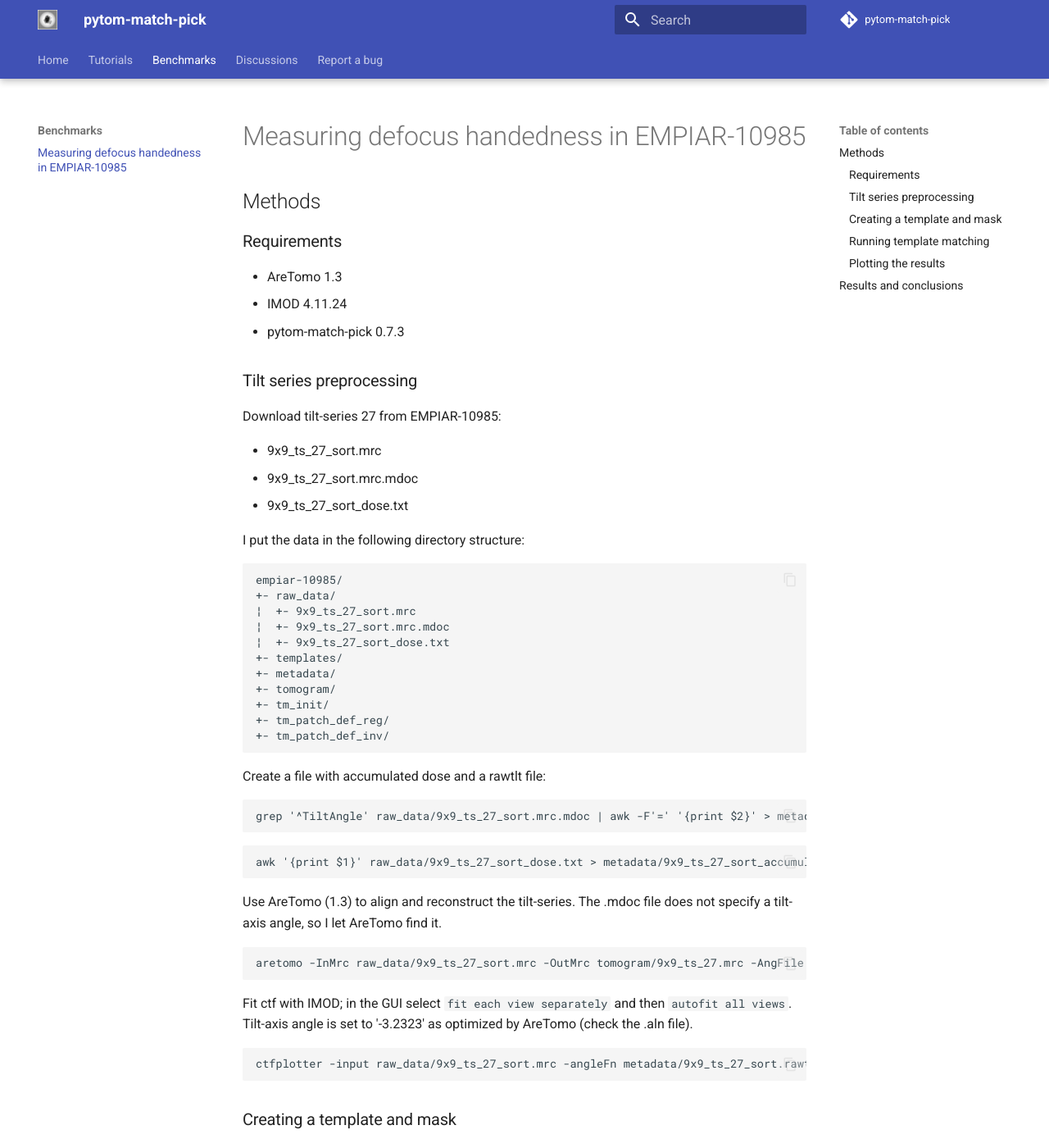
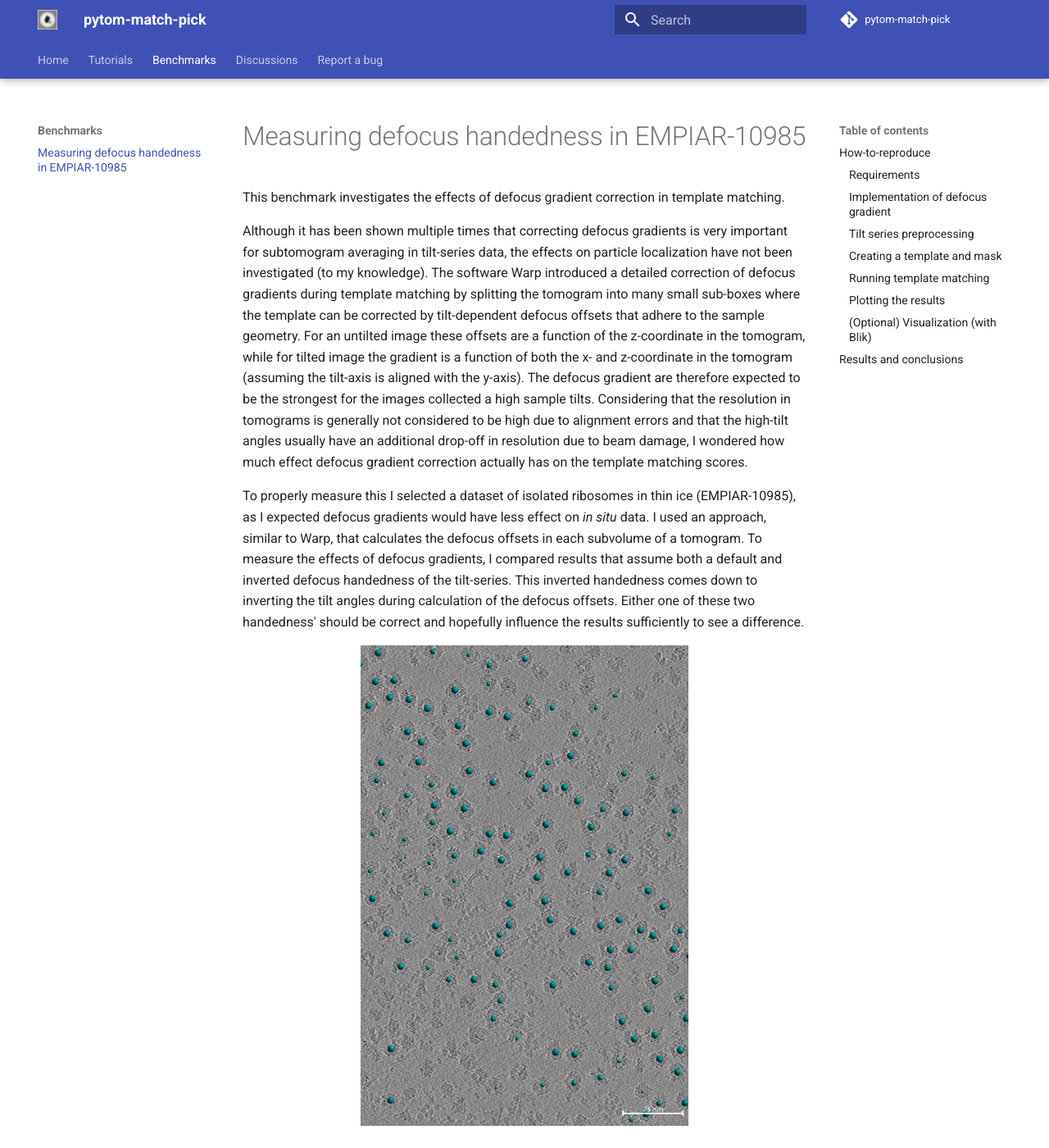
Before and after one commit to SBC-Utrecht/pytom-match-pick, an MkDocs documentation site: the page built from docs/benchmarks/defocus_handedness.md, in a window 1280 px wide and 1400 px high. Shown: the whole window at 82% size. Built offline with MkDocs 1.6.1 and Material for MkDocs 9.7.7, drawn with Linux system fonts in a browser that asks for light colours; comment, search, counter and statistics services are not loaded; some of the changed text lies outside the part shown.

Commit message:
update markdown benchmark

````diff
--- a/docs/benchmarks/defocus_handedness.md
+++ b/docs/benchmarks/defocus_handedness.md
@@ -1,10 +1,50 @@
-## Methods
+This benchmark investigates the effects of defocus gradient correction in template
+matching.
+
+Although it has been shown multiple times that correcting defocus gradients is very
+important for subtomogram averaging in tilt-series data, the effects on particle
+localization have not been investigated (to my knowledge). The software Warp
+introduced a detailed correction of defocus gradients during template matching by
+splitting the tomogram into many small sub-boxes where the template can be corrected
+by tilt-dependent defocus offsets
+that adhere to the sample geometry. For an untilted image these
+offsets are a function of the z-coordinate in the tomogram, while for tilted image the
+gradient is a function of both the x- and z-coordinate in the tomogram (assuming the
+tilt-axis is aligned with the y-axis). The defocus gradient are therefore expected
+to be the strongest for the images collected a high sample tilts. Considering that the
+resolution in tomograms is generally not considered to be high due to alignment errors
+and that the high-tilt angles usually have an additional drop-off in resolution due to
+beam damage, I wondered how much effect defocus gradient correction actually has
+on the template matching scores.
+
+To properly measure this I selected a dataset of isolated ribosomes in thin ice
+(EMPIAR-10985), as I expected defocus gradients would have less effect on _in situ_
+data. I used an approach, similar to Warp, that calculates the defocus offsets in
+each subvolume of a tomogram. To measure the effects of defocus gradients, I
+compared results that assume both a default and inverted defocus handedness of the
+tilt-series. This inverted handedness comes down to
+inverting the tilt angles during
+calculation of the defocus offsets. Either one of these two handedness' should be
+correct and hopefully influence the results sufficiently to see a difference.
+
+<figure markdown="span">
+  ![annotations](defocus_handedness_figures/blik_view.png){ width="400" }
+  <figcaption>Initial view of the data: annotations made by
+pytom-match-pick on tomogram 27 of EMPIAR-10985.</figcaption>
+</figure>
+
+## How-to-reproduce
 
 ### Requirements
 
 * AreTomo 1.3
 * IMOD 4.11.24
-* pytom-match-pick 0.7.3
+* pytom-match-pick >0.7.3
+
+### Implementation of defocus gradient
+
+An implementation for the defocus gradient calculation is available in
+`src/pytom_tm/TMJob.py` in our repository, see function `get_defocus_offsets()`.
 
 ### Tilt series preprocessing
 
@@ -100,6 +140,57 @@
 
 ### Plotting the results
 
+Our repository contains the file
+docs/benchmarks/defocus_gradient_analysis.ipynb that contains the exact code to
+reproduce the plots shown here. In brief:
+
+* The notebook reads the starfiles containing the regular and inverted defocus
+  handedness template matching annotations.
+* A check is made that the set of coordinates overlaps between the two jobs is the same.
+* The results are plotted as x-coordinate versus the score (after normalizing by the
+  standard deviation).
+* A quadratic curve is fit to both these sets of points to better visualize any
+  changes between them.
+
+### (Optional) Visualization (with Blik)
+
+Using Blik version >0.9.
+
+```commandline
+napari -w blik -- tm_patch_def_inv/9x9_ts_27_particles.star tomogram/9x9_ts_27.mrc
+```
+
+Then do the following steps:
+
+* Set the `Slice thickness A` on the right to 40
+* From the `Experiment` dropdown menu on the right select the tomogram
+* Click in the center
+* Then do `Ctrl + Y` to toggle 3D view
+* Select the points layer (ends with `- particle positions`)
+* In layer controls select the icon `Select points`
+* Do `Ctrl + A` and then set the `Point size` to 10
+* Click in the center (not on a point) to deselect the points
+* Press `Ctrl + Y` again to switch back to 2D view
+
+Now you can scroll through the z-axis of the tomogram and the template matching
+annotations with the slider on the bottom.
+
 ## Results and conclusions
 
+
+
+<figure markdown="span">
+  ![annotations](defocus_handedness_figures/x_vs_defocus.svg)
+  <figcaption>LCC<sub>max</sub> scores (normalized by the standard deviation from
+template matching plotted as a function
+of the x-coordinate. In blue the results are shown that assumes the default defocus
+handedness, while orange shows the results of inverted defocus handedness. The left
+figure shows a scatter plot, while the right shows fitted quadratic functions to
+both sets of points. The gray areas indicate the 95% confidence interval of the fit.
+</figcaption>
+</figure>
+
 Right now, the inverted handedness seems to be the correct one. However, if the tilt-axis angle would have been set to 180 for AreTomo, the template would not need to be mirrored and the defocus handedness would also not have to be inverted. I decided not to rerun this analysis with that setting as the point here was to examine the effect of the regular/inverted defocus handedness.
+
+
+If you found these results useful, please cite our repository: https://zenodo.org/records/12667665
````
